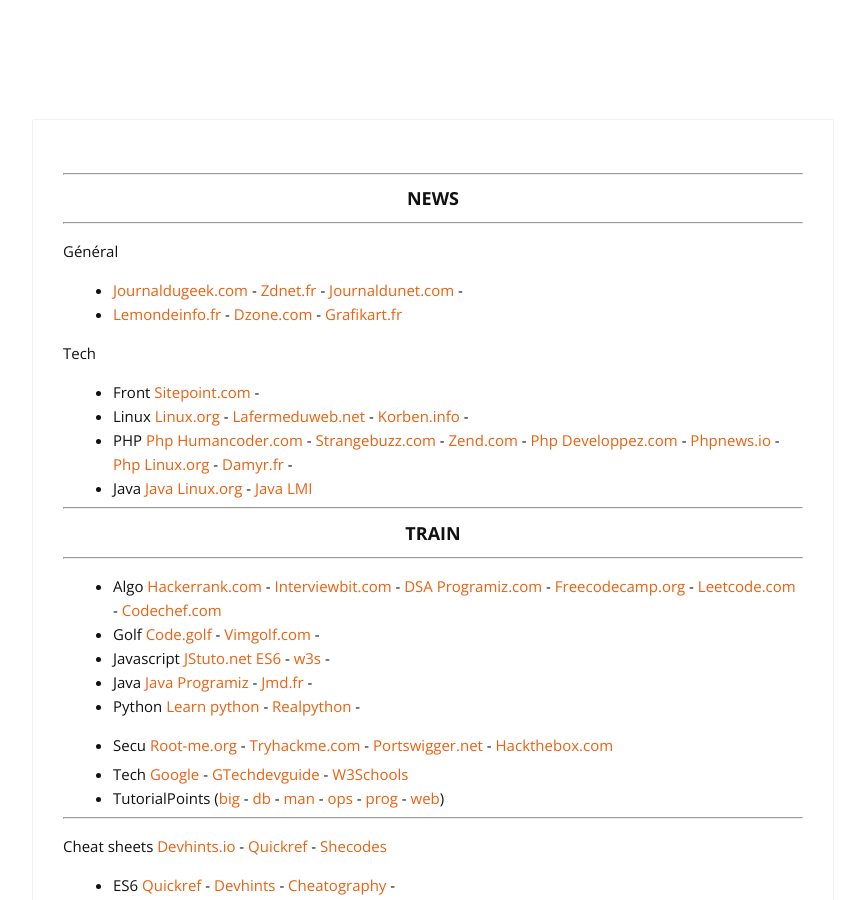
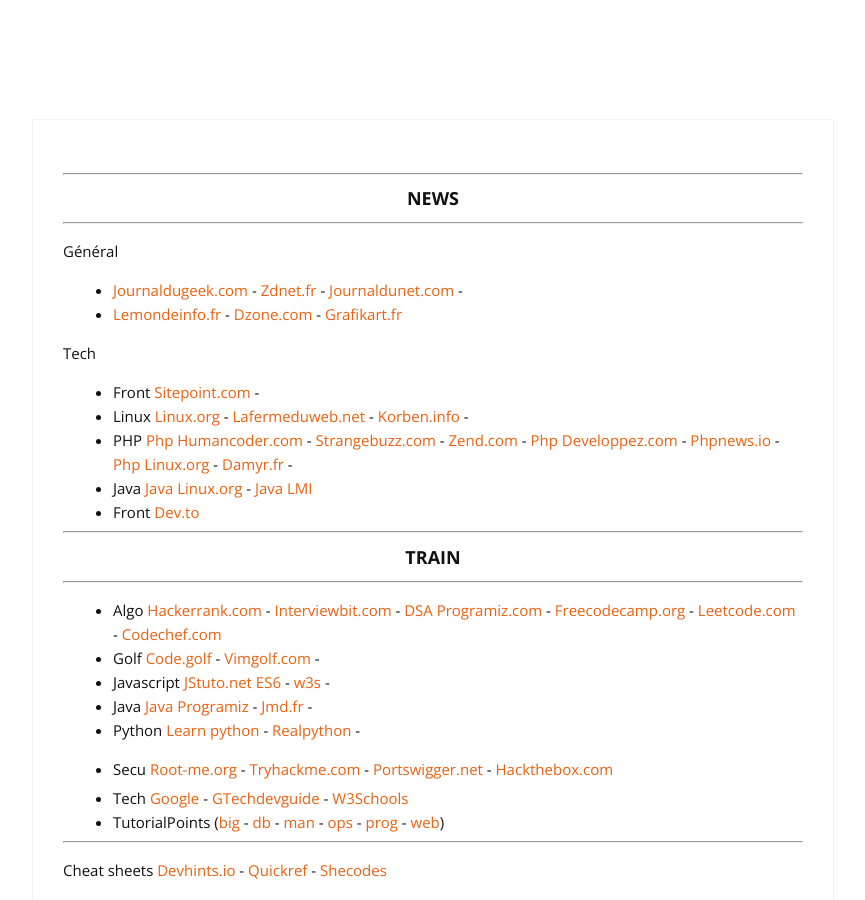
Before and after one commit to cylmat/cylmat.github.io, a Jekyll site: the page built from _pages/USEFUL.md, in a window 1280 px wide and 900 px high. Shown: the whole window, without its empty margins (207-1072 px from the left). Built offline with Jekyll 4.4.1, drawn with Linux system fonts in a browser that asks for light colours; nearby versions of some CDN libraries.

Commit message:
Update USEFUL.md

```diff
--- a/_pages/USEFUL.md
+++ b/_pages/USEFUL.md
@@ -18,6 +18,7 @@
 * PHP [Php Humancoder.com](https://news.humancoders.com/t/php) - [Strangebuzz.com](https://www.strangebuzz.com/fr) - [Zend.com](https://www.zend.com/blog) -
 [Php Developpez.com](https://php.developpez.com) - [Phpnews.io](https://phpnews.io) - [Php Linux.org](https://linuxfr.org/sections/php) - [Damyr.fr](https://www.damyr.fr) -
 * Java [Java Linux.org](https://linuxfr.org/sections/java) - [Java LMI](https://www.lemondeinformatique.fr/toute-l-actualite-produit-sur-java-42.html)
+* Front [Dev.to](https://dev.to/)
 
 ---
 ### <center>TRAIN</center>
```
